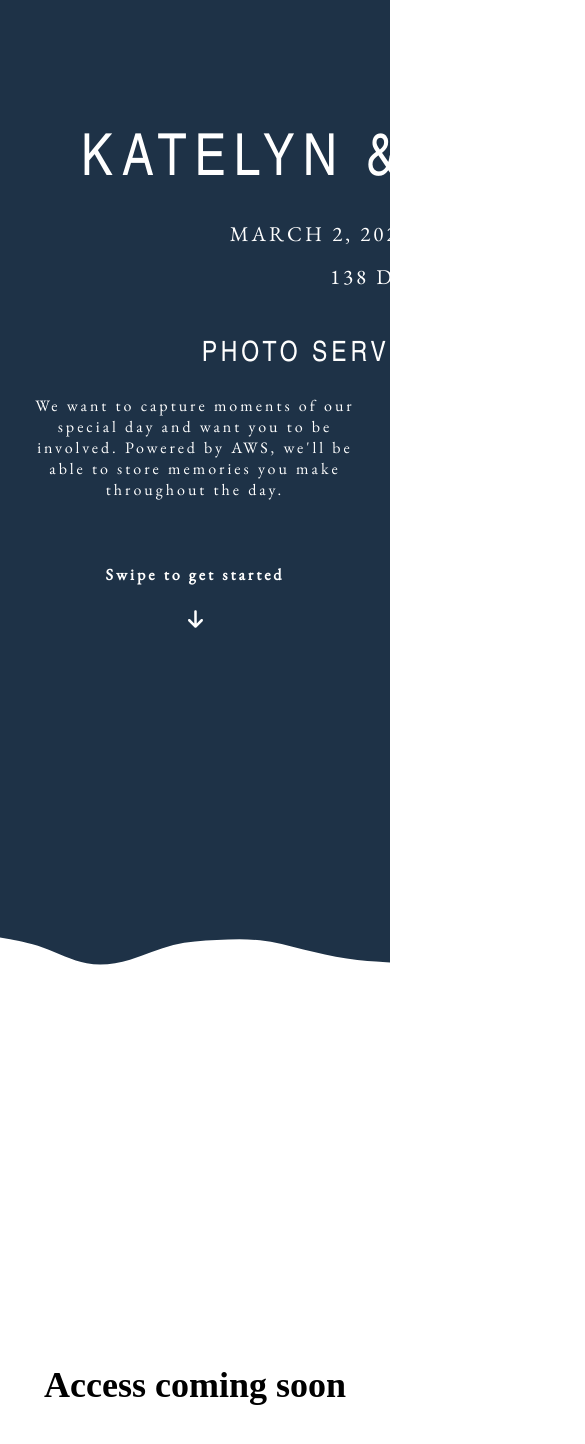
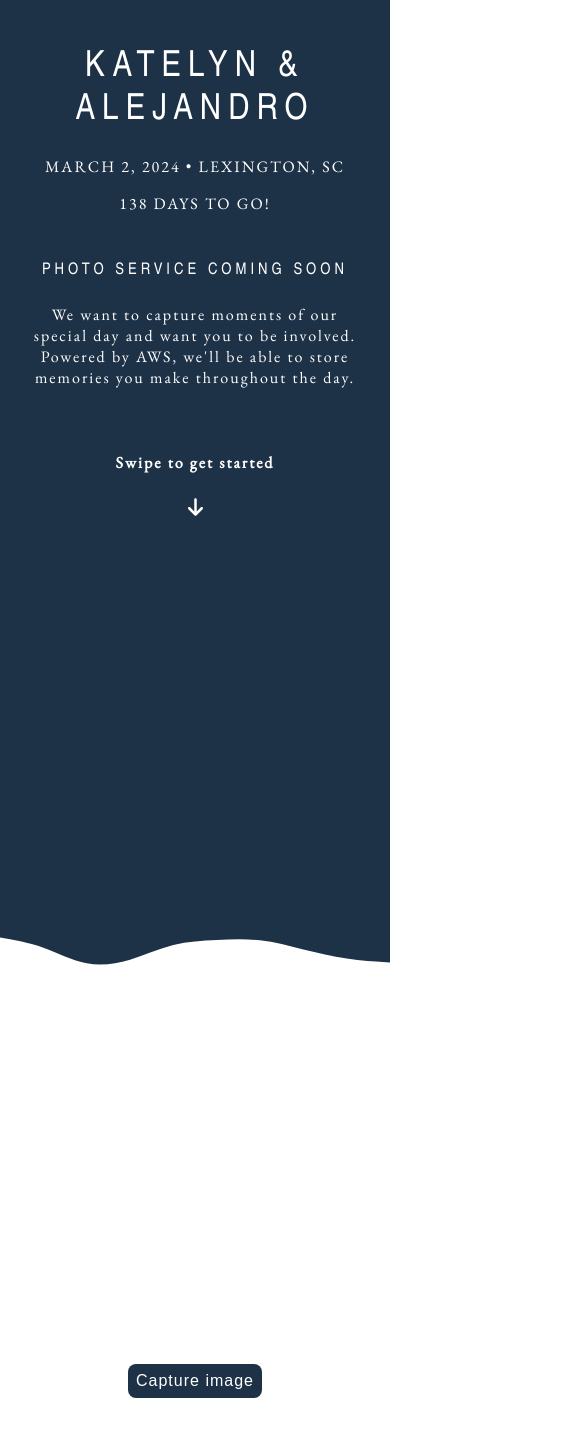
Before and after one commit to frontendops/photo-upload-ui, a React (Vite) app: page / in a window 390 px wide. Shown: the top 1444 px of the page, 585 px wide, since content can reach past the window. Built offline with nearby package versions, Linux system fonts and the light colour scheme; a web font is replaced by a local one.

Commit message:
Mobile styling + html capture

```diff
--- a/src/App.css
+++ b/src/App.css
@@ -21,43 +21,19 @@ time, mark, audio, video {
     box-sizing: border-box;
 }
 
+@media only screen and (max-width: 600px) {
+    main {
+        width: 100%;
+    }
     #main-heading-container {
         padding: 2rem;
         text-align: center;
         color: #fff;
         background-color: #1E3247;
         min-height: 100vh;
+        width: 100%;
         box-sizing: border-box;
-}
-
-.spacer {
-    aspect-ratio: 675/900;
-    width: 100%;
-    background-repeat: no-repeat;
-    background-position: center;
-    background-size: cover;
-}
-
-.layer1 {
-    background-image: url(./assets/wave-haikei.svg);
-}
-
-#main-content-container {
-    height: 300px;
-    background: #fff;
-    display: flex;
-    justify-content: center;
-    align-content: center;
-}
-
-.main-content-photo-header {
-    max-width: 400px;
-    max-height: 300px;
-}
-
-.main-content-photo-header h3 {
-    font-size: 36px;
-    font-weight: bold;
+        border-bottom: 3px #1E3247 solid;
       }
 
       .info-scroll {
@@ -71,15 +47,17 @@ time, mark, audio, video {
           font-weight: bold;
       }
 
-header {
+      /* header {
           padding-top: 5rem;
           width: 800px;
           margin: 0 auto;
-}
+      } */
 
       .main-heading, .photo-service {
-    font-size: 58px;
-    letter-spacing: 8px;
+          /* font-size: 58px; tablet to desktop*/
+          font-size: 36px;
+          /* letter-spacing: 8px; */
+          letter-spacing: 7px;
           padding: 15px 0px;
           text-transform: uppercase;
           font-family: 'Zen Kaku Gothic Antique', 'Arial Narrow', Arial, sans-serif;
@@ -87,19 +65,72 @@ header {
 
       .main-info, .info-container {
           font-family: 'EB Garamond', serif;
-    font-size: 21px;
-    letter-spacing: 3px;
+          /* font-size: 21px; */
+          font-size: 1rem;
+          /* letter-spacing: 3px; */
+          letter-spacing: 2px;
           padding: 8px 0px;
       }
 
       .info-container {
           font-size: 1rem;
-    max-width: 800px;
+          /* max-width: 800px; */
           margin: 0 auto;
       }
 
       .photo-service {
           padding-top: 2.5rem;
-    font-size: 28px;
+          /* font-size: 28px; */
+          font-size: 1rem;
           letter-spacing: 4px;
       }
+
+    /* Photo section */
+    .spacer {
+        aspect-ratio: 675/900;
+        width: 100%;
+        background-repeat: no-repeat;
+        background-position: center;
+        background-size: cover;
+        background-color: #1E3247;
+        padding-top: 10px;
+    }
+
+    .layer1 {
+        background-image: url(./assets/wave-haikei.svg);
+    }
+
+    .main-content-photo-header {
+        display: flex;
+        flex-direction: column;
+        align-items: center;
+    }
+
+    .main-content-photo-header h3 {
+        font-size: 36px;
+        font-weight: bold;
+    }
+
+    #main-content-container {
+        height: 300px;
+        background: #fff;
+        display: flex;
+        justify-content: center;
+        align-content: center;
+    }
+
+    .photo-capture-label {
+        /* font-weight: bold; */
+        color: #fff;
+        font-family: Arial, Helvetica, sans-serif;
+        letter-spacing: 1px;
+        background-color: #1E3247;
+        padding: 0.5em;
+        /* border: thin solid grey; */
+        border-radius: 8px;
+    }
+
+    #photo-capture {
+    visibility: hidden;
+    }
+}
--- a/src/App.tsx
+++ b/src/App.tsx
@@ -45,7 +45,16 @@ function App() {
       <div className="spacer layer1"></div>
       <section id="main-content-container">
         <div className="main-content-photo-header">
-          <h3>Access coming soon</h3>
+          <label for="photo-capture" className="photo-capture-label">
+            Capture image
+          </label>
+          <input
+            type="file"
+            name="photo-capture"
+            id="photo-capture"
+            accept="image/*"
+            capture="environment"
+          />
         </div>
       </section>
     </main>
```
Lines whose indentation alone changed are shown as unchanged.
